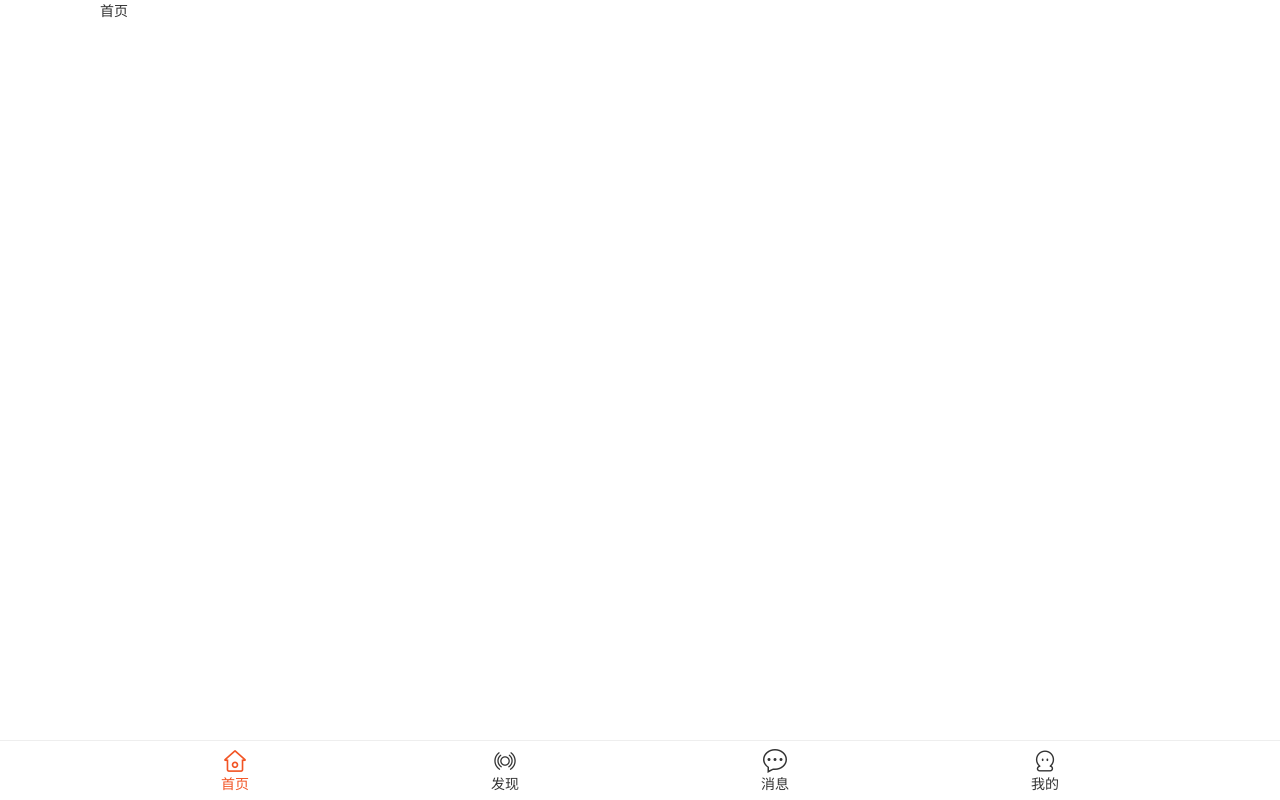
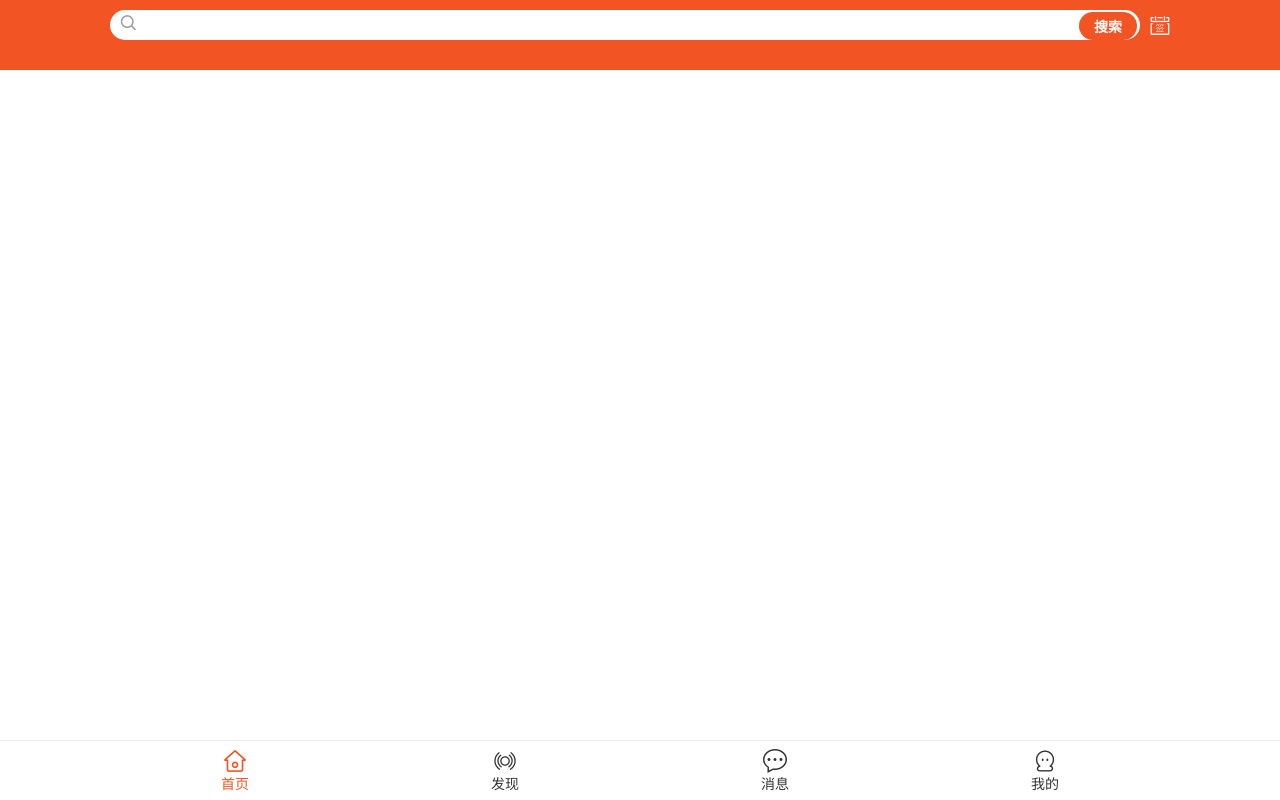
Before and after one commit to icebear32/real-estate-uniapp, a Vue app: page /find#/index in a window 1280 px wide. Built offline with nearby package versions, Linux system fonts and the light colour scheme.

Commit message:
首页头部展示

```diff
--- /dev/null
+++ b/src/views/index/header.vue
@@ -0,0 +1,21 @@
+<script setup>
+
+</script>
+
+<template>
+    <header class="search">
+        <div class="search-list">
+            <div class="search-box">
+                <i class="iconfont icon-sousuo"></i>
+                <input type="text">
+                <button>搜索</button>
+            </div>
+            <div class="search-sign">
+                <i class="iconfont icon-qiandao1"></i>
+            </div>
+        </div>
+
+    </header>
+</template>
+
+<style scoped></style>
--- a/src/views/index/index.vue
+++ b/src/views/index/index.vue
@@ -1,8 +1,9 @@
+<script setup>
+import Header from './header.vue'
+</script>
+
 <template>
-  <div class="index">首页</div>
+  <Header />
 </template>
 
-<script>
-</script>
-
 <style scoped></style>
```
Also changed, not shown: src/assets/css/index.css (indentation only).
